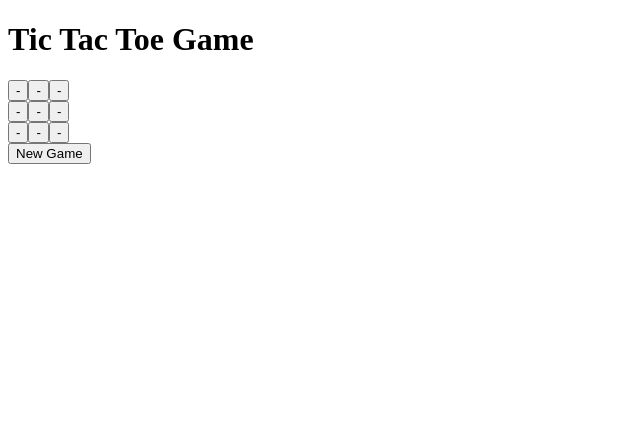
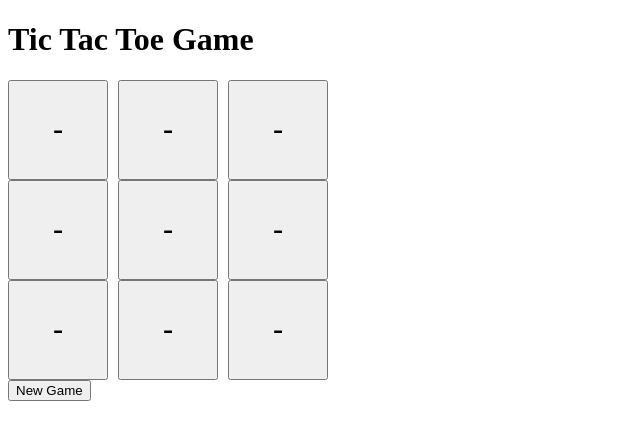
Before and after one commit to shubhamurkude79/tic-tac-toe, an Angular app: page / in a window 1280 px wide. Shown: the top 440 px of the page, without its empty margins (0-640 px from the left). Built offline with nearby package versions, Linux system fonts and the light colour scheme.

Commit message:
css styling added to the board

```diff
--- a/src/app/board/board.component.scss
+++ b/src/app/board/board.component.scss
@@ -0,0 +1,5 @@
+.board {
+    display: grid;
+    grid-template-columns: repeat(3, 100px);
+    gap: 10px;
+  }
--- a/src/app/cell/cell.component.scss
+++ b/src/app/cell/cell.component.scss
@@ -0,0 +1,6 @@
+button {
+    width: 100px;
+    height: 100px;
+    font-size: 2em;
+    text-align: center;
+  }
--- a/src/app/game-status/game-status.component.scss
+++ b/src/app/game-status/game-status.component.scss
@@ -0,0 +1,5 @@
+.status {
+    margin-top: 20px;
+    font-size: 1.5em;
+    color: green;
+  }
```
